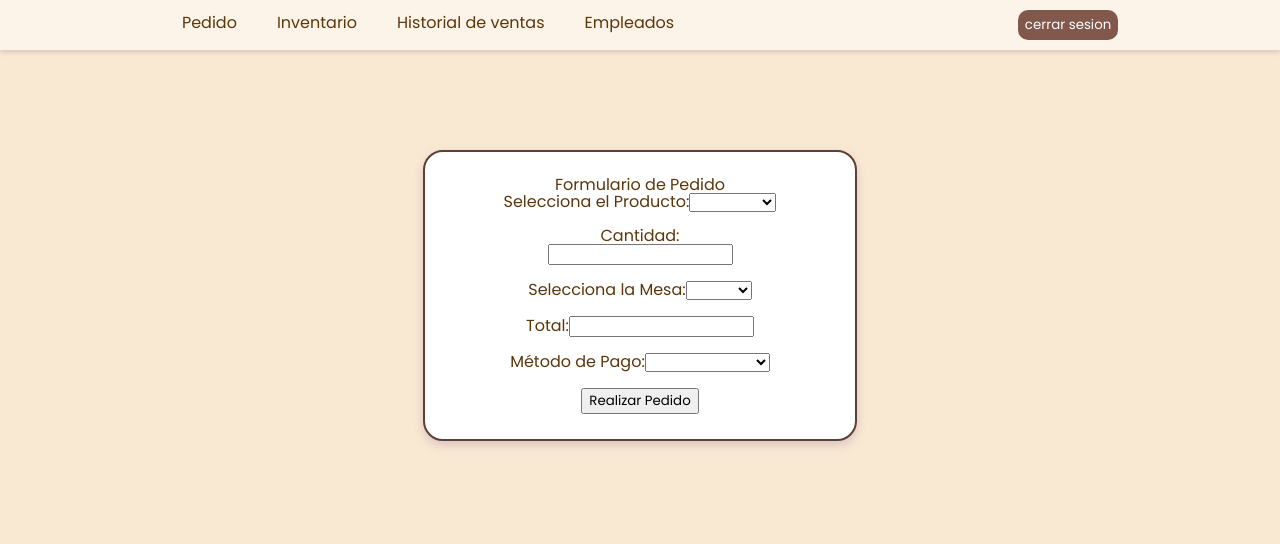
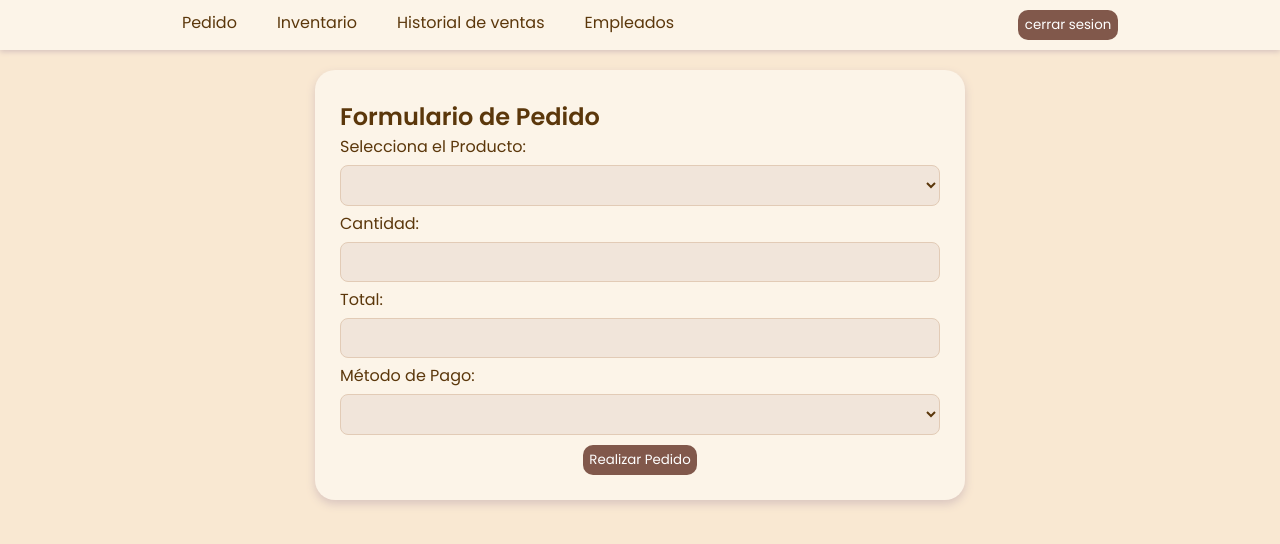
Before and after one commit to daaanielRa/cafeteria_web, a Vue app: page /pedidos in a window 1280 px wide. Shown: the top 544 px of the page. Built offline with nearby package versions, Linux system fonts and the light colour scheme.

Commit message:
css done
css de pedido listo

```diff
--- a/src/views/pedidosView.vue
+++ b/src/views/pedidosView.vue
@@ -5,35 +5,21 @@ import PageBase from '@/components/layout/pageBase.vue'
 <template>
   <PageBase>
     <template #main>
-      <div class="pedidocontainer">
-        <h2>Formulario de Pedido</h2>
+      <div class="app-card">
+        <h2 class="titulo-modulo">Formulario de Pedido</h2>
 
-        <form action="" method="post">
+        <form class="app-form" action="" method="post">
           <label for="producto">Selecciona el Producto:</label>
           <select id="producto" name="producto">
             <option value="" selected disabled></option>
             <option value="producto1">Producto 1</option>
             <option value="producto2">Producto 2</option>
           </select>
-          <br /><br />
-
           <label for="cantidad">Cantidad:</label>
-          <div>
-            <input type="number" id="cantidad" name="cantidad" max="50" required />
-            <br /><br />
-          </div>
-
-          <label for="mesa">Selecciona la Mesa:</label>
-          <select id="mesa" name="mesa">
-            <option value="" selected disabled></option>
-            <option value="mesa1">mesa 1</option>
-            <option value="mesa2">mesa 2</option>
-          </select>
-          <br /><br />
+          <input type="number" id="cantidad" name="cantidad" max="50" required />
 
           <label for="total">Total:</label>
           <input type="text" id="total" name="total" readonly />
-          <br /><br />
 
           <label for="metodo_pago">Método de Pago:</label>
           <select id="metodo_pago" name="metodo_pago">
@@ -43,9 +29,9 @@ import PageBase from '@/components/layout/pageBase.vue'
             <option value="tarjeta_debito">Tarjeta de débito</option>
             <option value="transferencia">Transferencia</option>
           </select>
-          <br /><br />
-
-          <button type="submit" class="font-poppins">Realizar Pedido</button>
+          <div class="form-buttons">
+            <button class="app-button" type="submit">Realizar Pedido</button>
+          </div>
         </form>
       </div>
     </template>
@@ -53,61 +39,11 @@ import PageBase from '@/components/layout/pageBase.vue'
 </template>
 
 <style scoped lang="css">
-.pedidocontainer {
-  justify-content: center;
-  background: #fff;
-  padding: 25px;
-  border-radius: 20px;
-  box-shadow: 0 4px 10px var(--primary-200);
-  text-align: center;
-  width: 100%;
-  max-width: 380px;
-  border: 2px solid #5d4037;
+.app-card {
+  width: 600px;
 }
 
-nav {
-  display: flex;
-  justify-content: center;
-  background-color: #fff;
-  position: fixed;
-  top: 0;
-  left: 0;
-  width: 100%;
-  z-index: 1000;
-  box-shadow: 0 2px 5px var(--primary-200);
-}
-
-.pedidocontainer {
-  margin-top: 80px;
-}
-
-nav a {
-  font-family: Poppins, sans-serif;
-  font-size: 16px;
-  color: #6f4f37;
-  padding: 10px 20px;
-  text-decoration: none;
-  display: inline-block;
-  text-align: center;
-  position: relative;
-  line-height: 40px;
-}
-
-nav a::after {
-  content: ''; /* Necesario para generar la línea */
-  position: absolute;
-  bottom: 0;
-  left: 0;
-  width: 0;
-  height: 4px;
-  background-color: #6f4f37;
-}
-
-nav a:hover::after {
-  width: 100%; /* Expande la línea al 100% en el hover */
-}
-
-input {
-  max-width: max-content;
+.app-button {
+  width: max-content;
 }
 </style>
```
